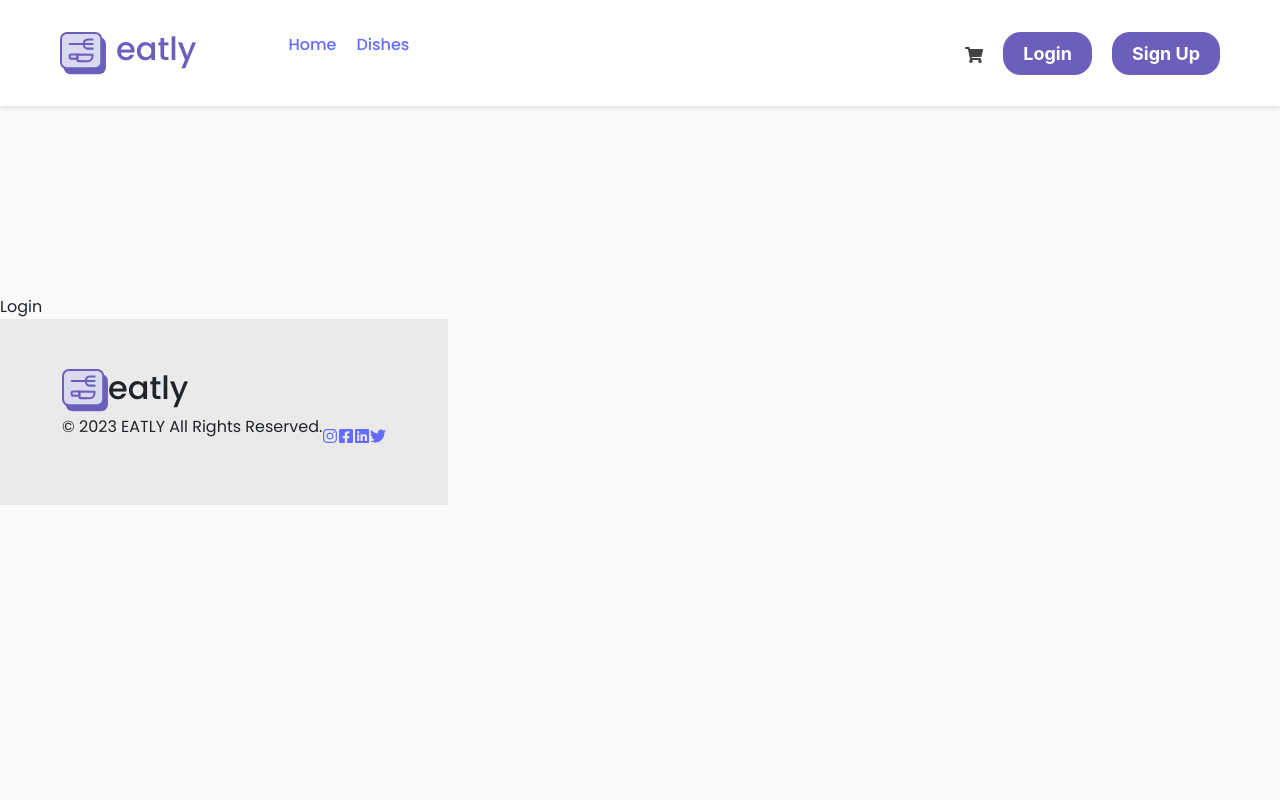
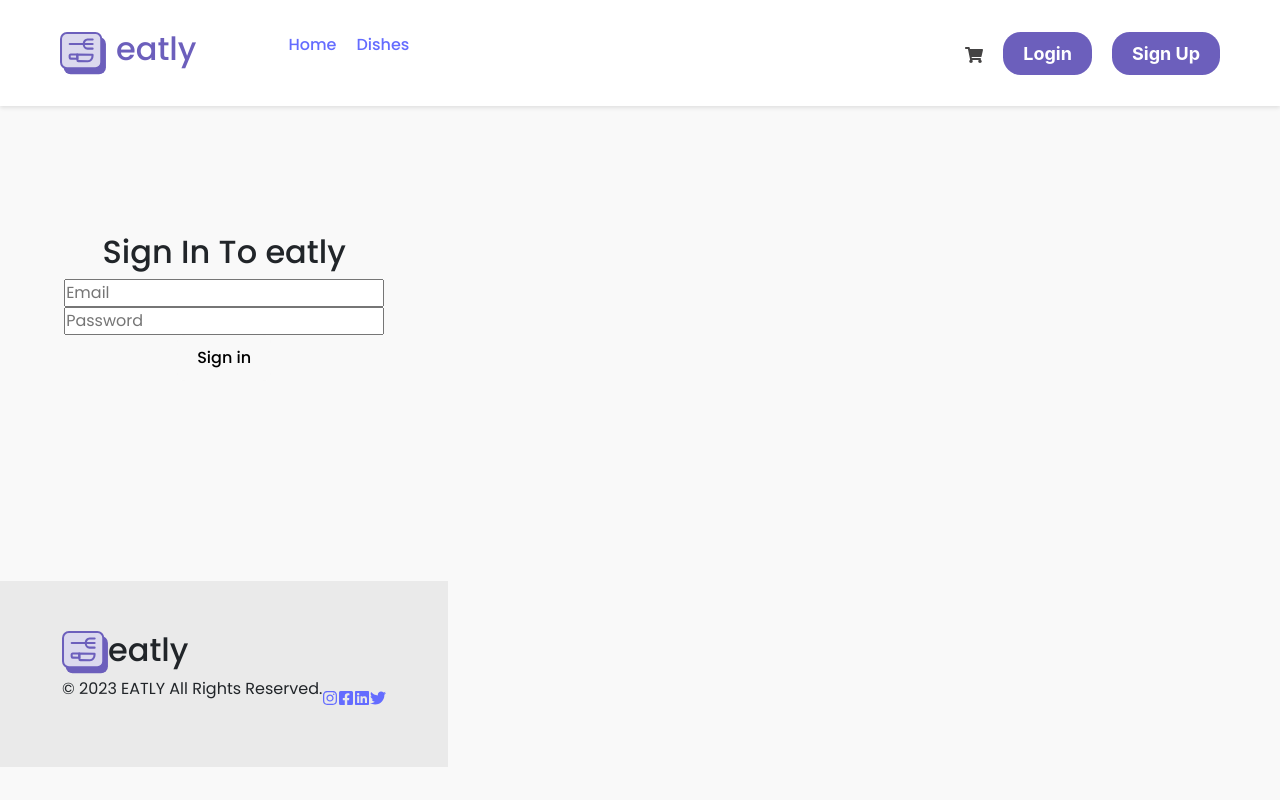
Before and after one commit to azizdev28/EatlyExam, a React (Vite) app: page /login in a window 1280 px wide. Built offline with nearby package versions, Linux system fonts and the light colour scheme.

Commit message:
json server search

```diff
--- a/package.json
+++ b/package.json
@@ -23,6 +23,7 @@
     "react-paginate": "^8.2.0",
     "react-router-dom": "^6.22.1",
     "react-slick": "^0.30.1",
+    "react-toastify": "^10.0.4",
     "scss": "^0.2.4",
     "slick-carousel": "^1.8.1",
     "zustand": "^4.5.1"
--- a/src/App.jsx
+++ b/src/App.jsx
@@ -1,5 +1,7 @@
-import React from "react";
-import { BrowserRouter, Route, Routes } from "react-router-dom";
+import React, { useState, useEffect } from "react";
+import { BrowserRouter, Route, Routes, Navigate } from "react-router-dom";
+import { ToastContainer } from "react-toastify";
+
 import "./App.css";
 import Dishes from "./Page/Dishes/Dishes";
 import Home from "./Page/Home/Home";
@@ -10,16 +12,43 @@ import Login from "./Page/Login/Login";
 import Register from "./Page/Register/Register";
 
 function App() {
+  const [isLoggedIn, setIsLoggedIn] = useState(false);
+
+  useEffect(() => {
+    // localStorage-dan isLoggedIn ma'lumotini olish
+    const loggedIn = localStorage.getItem("isLoggedIn");
+    if (loggedIn === "true") {
+      setIsLoggedIn(true);
+    }
+  }, []);
+
   return (
     <>
       <BrowserRouter>
+        <ToastContainer />
         <Header />
         <Routes>
-          <Route path="/" element={<Home />} />
-          <Route path="/dishes" element={<Dishes />} />
-          <Route path="/dishesshop" element={<DishesShop />} />
-          <Route path="/login" element={<Login />} />
+          {/* Login sahifasi */}
+          <Route
+            path="/login"
+            element={<Login setIsLoggedIn={setIsLoggedIn} />}
+          />
+          {/* Register sahifasi */}
           <Route path="/register" element={<Register />} />
+          {/* Home sahifasi */}
+          <Route
+            path="/"
+            element={isLoggedIn ? <Home /> : <Navigate to="/login" />}
+          />
+          <Route
+            path="dishes"
+            element={isLoggedIn ? <Dishes /> : <Navigate to="/login" />}
+          />
+          {/* DishesShop sahifasi */}
+          <Route
+            path="/dishesshop"
+            element={isLoggedIn ? <DishesShop /> : <Navigate to="/login" />}
+          />
         </Routes>
         <Footer />
       </BrowserRouter>
--- a/src/Page/Login/Login.jsx
+++ b/src/Page/Login/Login.jsx
@@ -1,7 +1,53 @@
-import React from "react";
+import React, { useState } from "react";
+import { useNavigate } from "react-router-dom";
+import "../Login/Login.scss";
+import { toast } from "react-toastify";
 
-const Login = () => {
-  return <div>Login</div>;
+const Login = ({ setIsLoggedIn }) => {
+  const [email, setEmail] = useState("");
+  const [password, setPassword] = useState("");
+  const navigate = useNavigate();
+
+  const handleLogin = (e) => {
+    e.preventDefault();
+    // localStorage dan foydalanuvchi ma'lumotlarini olish
+    const storedEmail = localStorage.getItem("email");
+    const storedPassword = localStorage.getItem("password");
+    // Foydalanuvchi kiritgan ma'lumotlar bilan localStorage da saqlangan ma'lumotlarni solishtiramiz
+    if (email === storedEmail && password === storedPassword) {
+      // Agar ma'lumotlar mos tushsa, foydalanuvchi kirgan sifatida belgilaymiz
+      toast.success("Muvofaqiyatli amalga oshirildi !!!");
+      setIsLoggedIn(true);
+      // Home sahifasiga o'tish
+      navigate("/");
+    } else {
+      toast.error("Email yoki Parol xato");
+    }
+  };
+
+  return (
+    <div className="container LoginPage">
+      <div></div>
+      <div className="LoginCard">
+        <h2>Sign In To eatly</h2>
+        <form onSubmit={handleLogin}>
+          <input
+            type="email"
+            placeholder="Email"
+            value={email}
+            onChange={(e) => setEmail(e.target.value)}
+          />
+          <input
+            type="password"
+            placeholder="Password"
+            value={password}
+            onChange={(e) => setPassword(e.target.value)}
+          />
+          <button type="submit">Sign in</button>
+        </form>
+      </div>
+    </div>
+  );
 };
 
 export default Login;
--- a/src/Page/Login/Login.scss
+++ b/src/Page/Login/Login.scss
@@ -0,0 +1,18 @@
+.LoginPage {
+  margin: 200px auto;
+  display: flex;
+  justify-content: center;
+  align-items: center;
+
+  .LoginCard {
+    display: flex;
+    flex-direction: column;
+    align-items: center;
+
+    form {
+      display: flex;
+      flex-direction: column;
+      align-items: center;
+    }
+  }
+}
--- a/src/Page/Register/Register.jsx
+++ b/src/Page/Register/Register.jsx
@@ -1,7 +1,65 @@
-import React from "react";
+// Register.js
+import React, { useState } from "react";
+import { useNavigate } from "react-router-dom";
+import "./Register.scss";
+import { toast } from "react-toastify";
 
 const Register = () => {
-  return <div>Register</div>;
+  const [fullName, setFullName] = useState("");
+  const [email, setEmail] = useState("");
+  const [password, setPassword] = useState("");
+  const [error, setError] = useState(""); // Error holati
+  const navigate = useNavigate();
+
+  const handleRegister = (e) => {
+    e.preventDefault();
+    // Ma'lumotlarni tekshirish
+    if (!fullName || !email || !password) {
+      setError("Iltimos, barcha maydonlarni to'ldiring");
+      return;
+    }
+
+    // Foydalanuvchi kiritgan ma'lumotlarni saqlash
+    localStorage.setItem("fullName", fullName);
+    localStorage.setItem("email", email);
+    localStorage.setItem("password", password);
+    // Xabar chiqarish
+    toast.success("Tabriklaymiz, siz ro'yxatdan o'tdingiz !!!");
+    // Ma'lumotlarni tozalash
+    setFullName("");
+    setEmail("");
+    setPassword("");
+    // Kirish sahifasiga qaytish
+    navigate("/login");
+  };
+
+  return (
+    <div className="RegisterPage">
+      <form onSubmit={handleRegister}>
+        {/* Xatolarni chiqarish */}
+        {error && <p className="error">{error}</p>}
+        <input
+          type="text"
+          placeholder="Full Name"
+          value={fullName}
+          onChange={(e) => setFullName(e.target.value)}
+        />
+        <input
+          type="email"
+          placeholder="Email"
+          value={email}
+          onChange={(e) => setEmail(e.target.value)}
+        />
+        <input
+          type="password"
+          placeholder="Password"
+          value={password}
+          onChange={(e) => setPassword(e.target.value)}
+        />
+        <button type="submit">Sign Up</button>
+      </form>
+    </div>
+  );
 };
 
 export default Register;
--- a/src/Page/Register/Register.scss
+++ b/src/Page/Register/Register.scss
@@ -0,0 +1,3 @@
+.RegisterPage {
+  margin: 200px auto;
+}
--- a/src/components/TopDishes/TopDishes.jsx
+++ b/src/components/TopDishes/TopDishes.jsx
@@ -10,6 +10,7 @@ const TopDishes = () => {
   const { products, fetchProducts } = useProductStore();
   const [isLoading, setIsLoading] = useState(true);
   const [pageNumber, setPageNumber] = useState(0);
+  const [searchTerm, setSearchTerm] = useState("");
   const productsPerPage = 10;
 
   useEffect(() => {
@@ -23,17 +24,28 @@ const TopDishes = () => {
   const startIndex = pageNumber * productsPerPage;
   const endIndex = startIndex + productsPerPage;
 
+  const filteredProducts = products.filter((product) =>
+    product.name.toLowerCase().includes(searchTerm.toLowerCase())
+  );
+
   return (
     <div className="TopDishes">
       <h2>
         Our Top <span className="SpanHeading">Dishes</span>
       </h2>
-
+      <div>
+        <input
+          type="text"
+          placeholder="Search"
+          value={searchTerm}
+          onChange={(e) => setSearchTerm(e.target.value)}
+        />
+      </div>
       <div className="DishesGrid">
-        {products.length === 0 ? (
-          <LoadingPage />
+        {filteredProducts.length === 0 ? ( // Qidirilgan mahsulotlar ro'yxati bo'sh bo'lsa
+          <p>No dishes found.</p>
         ) : (
-          products.slice(startIndex, endIndex).map((product) => (
+          filteredProducts.slice(startIndex, endIndex).map((product) => (
             <div className="DishesCard" key={product.id}>
               <img src={product.img} alt="Our Top Dishes" />
               <span>{product.status}</span>
@@ -57,7 +69,7 @@ const TopDishes = () => {
         previousLabel={"previous"}
         nextLabel={"next"}
         breakLabel={"..."}
-        pageCount={Math.ceil(products.length / productsPerPage)}
+        pageCount={Math.ceil(filteredProducts.length / productsPerPage)}
         marginPagesDisplayed={2}
         pageRangeDisplayed={5}
         onPageChange={handlePageClick}
--- a/src/main.jsx
+++ b/src/main.jsx
@@ -5,6 +5,7 @@ import "slick-carousel/slick/slick.css";
 import "slick-carousel/slick/slick-theme.css";
 import App from "./App.jsx";
 import "./index.css";
+import "react-toastify/dist/ReactToastify.css";
 
 ReactDOM.createRoot(document.getElementById("root")).render(
   <React.StrictMode>
```
Also changed, not shown: src/assets/img/LoginImgBg.png (added), 1 other file (tests, documents, lock files or other folders).
